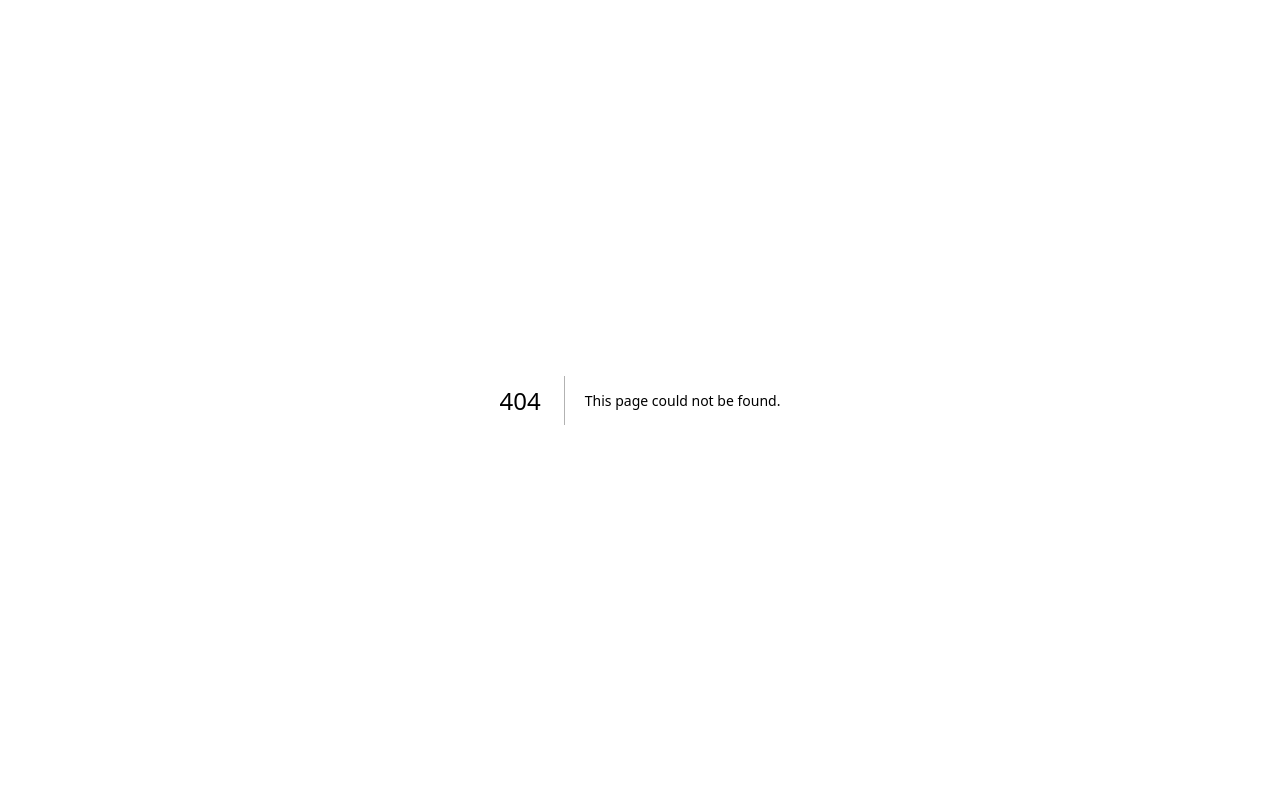
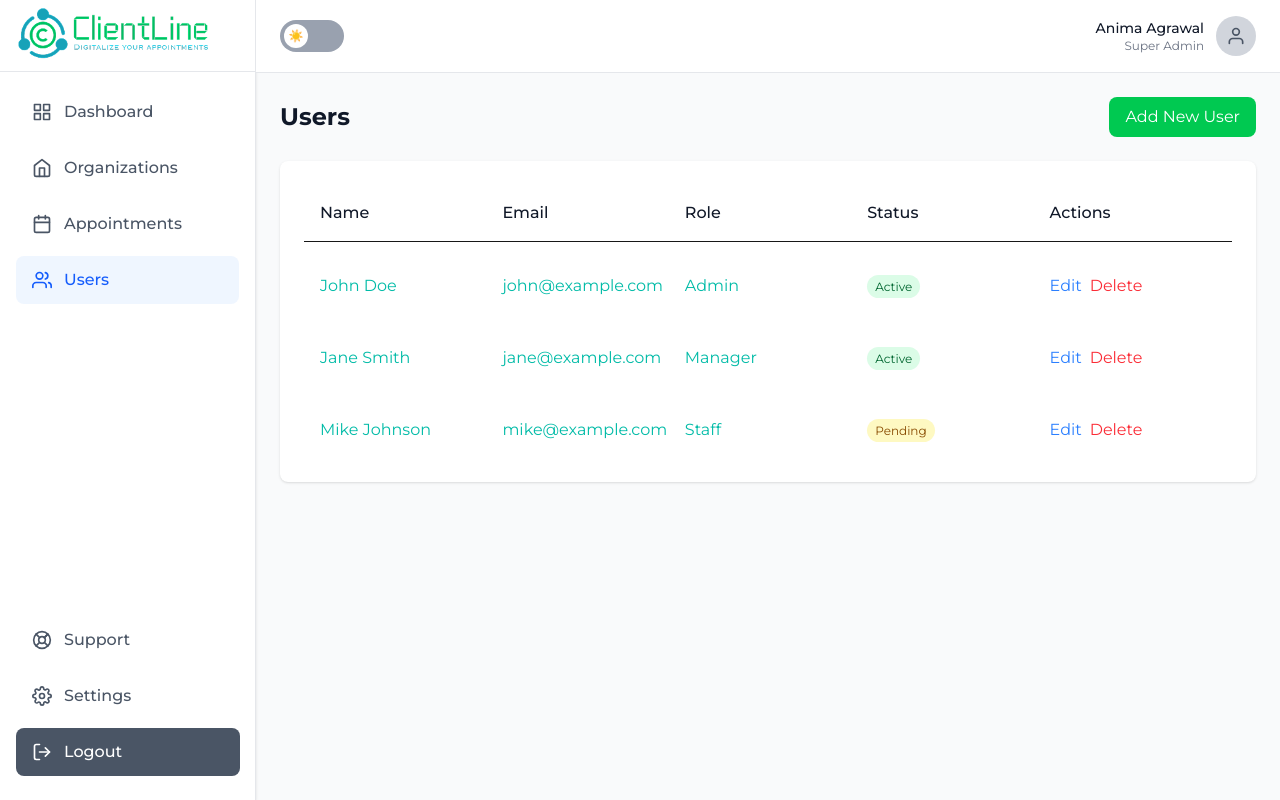
Before and after one commit to SuDelk/ClientLine_Frontend, a Next.js app: page /admin/users in a window 1280 px wide. Before the commit this address had no page. Built offline with nearby package versions, Linux system fonts and the light colour scheme.

Commit message:
added users pannel

```diff
--- a/components/admin/Header.tsx
+++ b/components/admin/Header.tsx
@@ -3,31 +3,45 @@ import { useTheme } from "../../contexts/ThemeContext";
 import ToggleSwitch from "../common/ToggleSwitch";
 
 const Header = () => {
-  const { theme, toggleTheme } = useTheme();
+  const { theme } = useTheme();
 
   return (
-    <header className={`border-b px-6 py-4 ${
+    <header
+      className={`border-b px-6 py-4 ${
         theme === "dark"
           ? "bg-gray-800 border-gray-700"
           : "bg-white border-gray-200"
-    }`}>
+      }`}
+    >
       <div className="flex justify-between items-center">
         <ToggleSwitch />
         <div className="flex items-center space-x-3">
           <div className="text-right">
-            <p className={`text-sm font-medium ${
+            <p
+              className={`text-sm font-medium ${
                 theme === "dark" ? "text-white" : "text-gray-900"
-            }`}>Anima Agrawal</p>
-            <p className={`text-xs ${
+              }`}
+            >
+              Anima Agrawal
+            </p>
+            <p
+              className={`text-xs ${
                 theme === "dark" ? "text-gray-400" : "text-gray-500"
-            }`}>Super Admin</p>
+              }`}
+            >
+              Super Admin
+            </p>
           </div>
-          <div className={`w-10 h-10 rounded-full flex items-center justify-center ${
+          <div
+            className={`w-10 h-10 rounded-full flex items-center justify-center ${
               theme === "dark" ? "bg-gray-600" : "bg-gray-300"
-          }`}>
-            <FiUser className={`w-5 h-5 ${
+            }`}
+          >
+            <FiUser
+              className={`w-5 h-5 ${
                 theme === "dark" ? "text-gray-300" : "text-gray-600"
-            }`} />
+              }`}
+            />
           </div>
         </div>
       </div>
--- a/components/admin/Sidebar.tsx
+++ b/components/admin/Sidebar.tsx
@@ -2,6 +2,7 @@ import {
   FiGrid,
   FiHome,
   FiCalendar,
+  FiUsers,
   FiLifeBuoy,
   FiSettings,
   FiLogOut,
@@ -19,15 +20,19 @@ const Sidebar = () => {
   };
 
   return (
-    <div className={`w-64 h-screen shadow-sm border-r ${
+    <div
+      className={`w-64 h-screen shadow-sm border-r ${
         theme === "dark"
           ? "bg-gray-800 border-gray-700"
           : "bg-white border-gray-200"
-    }`}>
+      }`}
+    >
       {/* Logo */}
-      <div className={`px-6 border-b h-20 flex items-center -m-2 ${
+      <div
+        className={`px-6 border-b h-20 flex items-center -m-2 ${
           theme === "dark" ? "border-gray-700" : "border-gray-200"
-      }`}>
+        }`}
+      >
         <Image
           src="/Logo.png"
           alt="ClientLine"
@@ -79,6 +84,19 @@ const Sidebar = () => {
             <FiCalendar className="w-5 h-5" />
             <span className="font-medium">Appointments</span>
           </a>
+          <a
+            href="/admin/users"
+            className={`flex items-center space-x-3 px-4 py-3 rounded-lg ${
+              isActive("/admin/users")
+                ? "bg-blue-50 text-blue-600"
+                : theme === "dark"
+                  ? "text-gray-300 hover:bg-gray-700"
+                  : "text-gray-600 hover:bg-gray-50"
+            }`}
+          >
+            <FiUsers className="w-5 h-5" />
+            <span className="font-medium">Users</span>
+          </a>
         </div>
 
         {/* Bottom Navigation */}
@@ -109,9 +127,13 @@ const Sidebar = () => {
             <FiSettings className="w-5 h-5" />
             <span className="font-medium">Settings</span>
           </a>
-          <button className={`flex items-center space-x-3 px-4 py-3 w-full text-white rounded-lg ${
-            theme === "dark" ? "bg-gray-700 hover:bg-gray-600" : "bg-gray-600 hover:bg-gray-700"
-          }`}>
+          <button
+            className={`flex items-center space-x-3 px-4 py-3 w-full text-white rounded-lg ${
+              theme === "dark"
+                ? "bg-gray-700 hover:bg-gray-600"
+                : "bg-gray-600 hover:bg-gray-700"
+            }`}
+          >
             <FiLogOut className="w-5 h-5" />
             <span className="font-medium">Logout</span>
           </button>
--- /dev/null
+++ b/pages/admin/users/index.tsx
@@ -0,0 +1,162 @@
+import AdminLayout from '../../../components/admin/AdminLayout';
+import { useTheme } from '../../../contexts/ThemeContext';
+import { useState } from 'react';
+
+const Users = () => {
+  const { theme } = useTheme();
+  const [showAddForm, setShowAddForm] = useState(false);
+
+  return (
+    <AdminLayout>
+      <div className="space-y-6">
+        <div className="flex justify-between items-center">
+          <h1 className={`text-2xl font-bold ${
+            theme === "dark" ? "text-white" : "text-gray-900"
+          }`}>Users</h1>
+          <button
+            onClick={() => setShowAddForm(true)}
+            className="px-4 py-2 bg-green-500 text-white rounded-lg hover:bg-green-600"
+          >
+            Add New User
+          </button>
+        </div>
+
+        {/* Add User Form */}
+        {showAddForm && (
+          <div className={`rounded-lg shadow-sm p-6 ${
+            theme === "dark" ? "bg-gray-800" : "bg-white"
+          }`}>
+            <div className="flex justify-between items-center mb-4">
+              <h2 className={`text-lg font-semibold ${
+                theme === "dark" ? "text-white" : "text-gray-900"
+              }`}>Add New User</h2>
+              <button
+                onClick={() => setShowAddForm(false)}
+                className="text-gray-500 hover:text-gray-700"
+              >
+                ✕
+              </button>
+            </div>
+            <div className="grid grid-cols-2 gap-4">
+              <div>
+                <label className={`block text-sm font-medium mb-2 ${
+                  theme === "dark" ? "text-gray-300" : "text-gray-700"
+                }`}>Full Name</label>
+                <input type="text" className={`w-full px-3 py-2 border rounded-lg ${
+                  theme === "dark"
+                    ? "bg-gray-700 border-gray-600 text-white"
+                    : "bg-white border-gray-300"
+                }`} placeholder="Enter full name" />
+              </div>
+              <div>
+                <label className={`block text-sm font-medium mb-2 ${
+                  theme === "dark" ? "text-gray-300" : "text-gray-700"
+                }`}>Email</label>
+                <input type="email" className={`w-full px-3 py-2 border rounded-lg ${
+                  theme === "dark"
+                    ? "bg-gray-700 border-gray-600 text-white"
+                    : "bg-white border-gray-300"
+                }`} placeholder="Enter email" />
+              </div>
+              <div>
+                <label className={`block text-sm font-medium mb-2 ${
+                  theme === "dark" ? "text-gray-300" : "text-gray-700"
+                }`}>Role</label>
+                <select className={`w-full px-3 py-2 border rounded-lg ${
+                  theme === "dark"
+                    ? "bg-gray-700 border-gray-600 text-white"
+                    : "bg-white border-gray-300"
+                }`}>
+                  <option>Admin</option>
+                  <option>Manager</option>
+                  <option>Staff</option>
+                </select>
+              </div>
+              <div>
+                <label className={`block text-sm font-medium mb-2 ${
+                  theme === "dark" ? "text-gray-300" : "text-gray-700"
+                }`}>Phone</label>
+                <input type="tel" className={`w-full px-3 py-2 border rounded-lg ${
+                  theme === "dark"
+                    ? "bg-gray-700 border-gray-600 text-white"
+                    : "bg-white border-gray-300"
+                }`} placeholder="Enter phone number" />
+              </div>
+            </div>
+            <div className="flex space-x-3 mt-4">
+              <button className="px-4 py-2 bg-teal-500 text-white rounded-lg hover:bg-teal-600">
+                Add User
+              </button>
+              <button
+                onClick={() => setShowAddForm(false)}
+                className="px-4 py-2 bg-gray-500 text-white rounded-lg hover:bg-gray-600"
+              >
+                Cancel
+              </button>
+            </div>
+          </div>
+        )}
+
+        {/* Users List */}
+        <div className={`rounded-lg shadow-sm p-6 ${
+          theme === "dark" ? "bg-gray-800" : "bg-white"
+        }`}>
+          <div className="space-y-4">
+            <div className="grid grid-cols-5 gap-4 p-4 border-b">
+              <div className={`font-medium ${
+                theme === "dark" ? "text-white" : "text-gray-900"
+              }`}>Name</div>
+              <div className={`font-medium ${
+                theme === "dark" ? "text-white" : "text-gray-900"
+              }`}>Email</div>
+              <div className={`font-medium ${
+                theme === "dark" ? "text-white" : "text-gray-900"
+              }`}>Role</div>
+              <div className={`font-medium ${
+                theme === "dark" ? "text-white" : "text-gray-900"
+              }`}>Status</div>
+              <div className={`font-medium ${
+                theme === "dark" ? "text-white" : "text-gray-900"
+              }`}>Actions</div>
+            </div>
+
+            <div className="grid grid-cols-5 gap-4 p-4 hover:bg-gray-50">
+              <div className="text-teal-500">John Doe</div>
+              <div className="text-teal-500">john@example.com</div>
+              <div className="text-teal-500">Admin</div>
+              <div><span className="px-2 py-1 bg-green-100 text-green-800 rounded-full text-xs">Active</span></div>
+              <div className="space-x-2">
+                <button className="text-blue-500 hover:underline">Edit</button>
+                <button className="text-red-500 hover:underline">Delete</button>
+              </div>
+            </div>
+
+            <div className="grid grid-cols-5 gap-4 p-4 hover:bg-gray-50">
+              <div className="text-teal-500">Jane Smith</div>
+              <div className="text-teal-500">jane@example.com</div>
+              <div className="text-teal-500">Manager</div>
+              <div><span className="px-2 py-1 bg-green-100 text-green-800 rounded-full text-xs">Active</span></div>
+              <div className="space-x-2">
+                <button className="text-blue-500 hover:underline">Edit</button>
+                <button className="text-red-500 hover:underline">Delete</button>
+              </div>
+            </div>
+
+            <div className="grid grid-cols-5 gap-4 p-4 hover:bg-gray-50">
+              <div className="text-teal-500">Mike Johnson</div>
+              <div className="text-teal-500">mike@example.com</div>
+              <div className="text-teal-500">Staff</div>
+              <div><span className="px-2 py-1 bg-yellow-100 text-yellow-800 rounded-full text-xs">Pending</span></div>
+              <div className="space-x-2">
+                <button className="text-blue-500 hover:underline">Edit</button>
+                <button className="text-red-500 hover:underline">Delete</button>
+              </div>
+            </div>
+          </div>
+        </div>
+      </div>
+    </AdminLayout>
+  );
+};
+
+export default Users;
```
Lines whose indentation alone changed are shown as unchanged.
